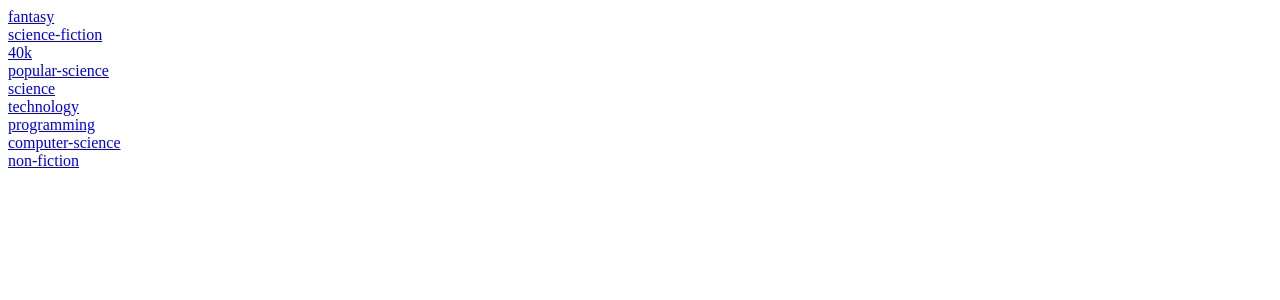
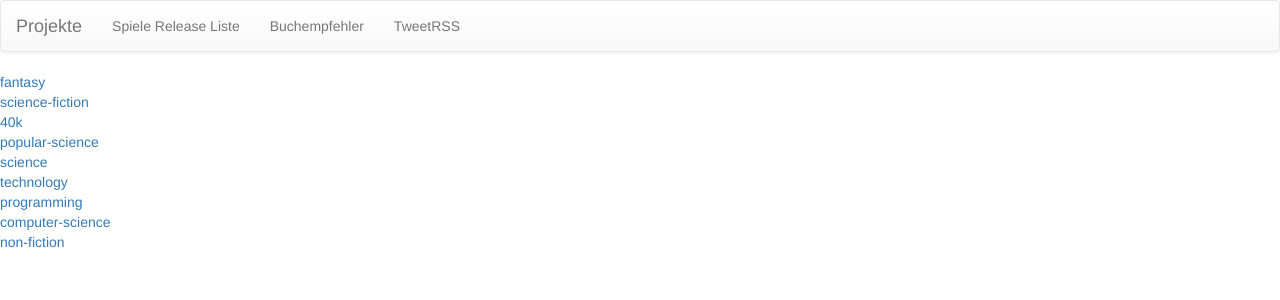
Before and after one commit to PSpeiser/patrickspeiser_at_old, a Django app: page /books/ in a window 1280 px wide. Shown: the top 300 px of the page. Run offline with Django 3.2, Linux system fonts and the light colour scheme; parts of the project's set-up code (start-up, migrations or seed data) failed here and were passed over; some libraries are stand-ins or nearby versions.

Commit message:
Added header to projects

```diff
--- a/templates/books.html
+++ b/templates/books.html
@@ -4,6 +4,7 @@
     <title>Books</title>
 </head>
 <body>
+{% include 'header.html' %}
 {% for suggestion in suggestions %}
     <div>
         <a href="{% url 'shelf' suggestion %}?min_rating=4.0&min_shelved=10&min_ratings=1000">{{ suggestion }}</a>
--- a/templates/games.html
+++ b/templates/games.html
@@ -14,8 +14,8 @@
 </head>
 </head>
 <body>
+{% include 'header.html' %}
 <h1>Games in {{ year }}</h1>
-
 <h2>Filter: {{ filter }}</h2>
 <table border="3">
     <tr>
--- /dev/null
+++ b/templates/header.html
@@ -0,0 +1,39 @@
+<!-- jQuery (necessary for Bootstrap's JavaScript plugins) -->
+<script src="https://ajax.googleapis.com/ajax/libs/jquery/1.11.0/jquery.min.js"></script>
+
+<!-- Bootstrap -->
+<script src="//netdna.bootstrapcdn.com/bootstrap/3.1.1/js/bootstrap.min.js"></script>
+
+<!-- Latest compiled and minified CSS -->
+<link rel="stylesheet" href="//netdna.bootstrapcdn.com/bootstrap/3.1.1/css/bootstrap.min.css">
+
+<!-- Optional theme -->
+<link rel="stylesheet" href="//netdna.bootstrapcdn.com/bootstrap/3.1.1/css/bootstrap-theme.min.css">
+
+<nav class="navbar navbar-default" role="navigation">
+
+    <div class="container-fluid">
+        <!-- Brand and toggle get grouped for better mobile display -->
+        <div class="navbar-header">
+            <button type="button" class="navbar-toggle" data-toggle="collapse"
+                    data-target="#bs-example-navbar-collapse-1">
+                <span class="icon-bar"></span>
+                <span class="icon-bar"></span>
+                <span class="icon-bar"></span>
+            </button>
+            <a class="navbar-brand" href="#">Projekte</a>
+        </div>
+
+        <!-- Collect the nav links, forms, and other content for toggling -->
+        <div class="collapse navbar-collapse" id="bs-example-navbar-collapse-1">
+            <ul class="nav navbar-nav">
+                <li><a href="{% url 'games' %}">Spiele Release Liste</a></li>
+                <li><a href="{% url 'booksearcher_home' %}">Buchempfehler</a></li>
+                <li><a href="{% url 'tweetrss_home' %}">TweetRSS</a></li>
+
+            </ul>
+        </div>
+        <!-- /.navbar-collapse -->
+    </div>
+    <!-- /.container-fluid -->
+</nav>
--- a/templates/shelf.html
+++ b/templates/shelf.html
@@ -30,6 +30,7 @@
     </style>
 </head>
 <body>
+{% include 'header.html' %}
 <div><a href="{% url 'search_shelf' shelf %}?start_page=1&max_results=1000">Scrape Goodreads for Books</a></div>
 <table id="table" class="bordered-table zebra-striped" border="3">
     <thead>
--- a/templates/tweetrss.html
+++ b/templates/tweetrss.html
@@ -4,6 +4,7 @@
     <title>TweetRSS</title>
 </head>
 <body>
+{% include 'header.html' %}
     Enter a Twitter Username and get his Tweets as an RSS Feed
     <form name="input" onsubmit="window.location = document.getElementById('username').value;return false;">
         Username: <input type="text" id="username">
```
